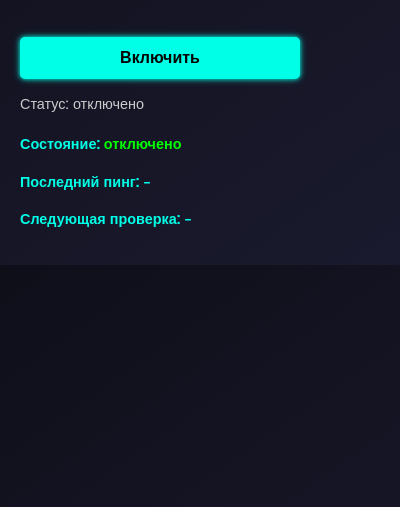
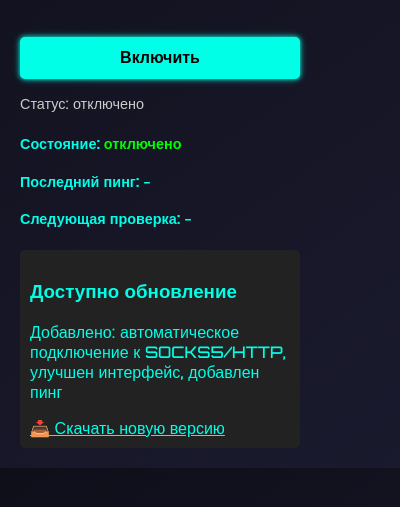
Before and after one commit to Risaro/garage-proxy, a browser extension: page popup.html in a window 400 px wide. Shown: the part 331-838 px from the top of the page. Drawn offline with Linux system fonts and the light colour scheme.

Commit message:
Create  release and versions file

```diff
--- a/popup.html
+++ b/popup.html
@@ -48,7 +48,7 @@
         <p><strong>Текущий IP:</strong> <span id="curr-ip">-</span></p>
       </div>
     </div>
-
+    <div id="updateNotice" style="display:none; margin-top:20px; padding:10px; background:#222; border-radius:5px;"></div>
     <!-- Вкладка "О нас" -->
     <div id="about" class="tab-content hidden">
       <h2>ℹ О GarageTesla Proxy</h2>
--- a/popup.js
+++ b/popup.js
@@ -164,6 +164,43 @@ function fetchLivePing() {
     });
   });
 }
+// Проверка обновлений
+async function checkForUpdate() {
+    try {
+        const response = await fetch('https://risaro.github.io/garage-proxy/version.json');
+        const remote = await response.json();
 
+        const currentVersion = chrome.runtime.getManifest().version;
+        const latestVersion = remote.version;
+
+        if (compareVersions(currentVersion, latestVersion) < 0) {
+            document.getElementById('updateNotice').style.display = 'block';
+            document.getElementById('downloadLink').href = remote.download_url;
+            document.getElementById('changelog').innerText = remote.changelog;
+        }
+    } catch (e) {
+        console.error("Ошибка проверки обновления:", e);
+    }
+}
+
+function compareVersions(v1, v2) {
+    const parts1 = v1.split('.').map(Number);
+    const parts2 = v2.split('.').map(Number);
+
+    for (let i = 0; i < 3; i++) {
+        if (parts1[i] > parts2[i]) return 1;
+        if (parts1[i] < parts2[i]) return -1;
+    }
+    return 0;
+}
+
+// Показываем уведомление о обновлении
+document.getElementById('updateNotice').innerHTML = `
+    <h3>Доступно обновление</h3>
+    <p id="changelog"></p>
+    <a id="downloadLink" href="#" target="_blank">📥 Скачать новую версию</a>
+`;
+
+checkForUpdate();
 setInterval(fetchLivePing, 5000);
 fetchLivePing(); // сразу при загрузкеч
--- /dev/null
+++ b/version.json
@@ -0,0 +1,5 @@
+{
+    "version": "1.0.0",
+    "download_url": "https://risaro.github.io/garage-proxy/release.zip",
+    "changelog": "Добавлено: автоматическое подключение к SOCKS5/HTTP, улучшен интерфейс, добавлен пинг"
+  }
```
Also changed, not shown: manifest.json, 1 other file.
